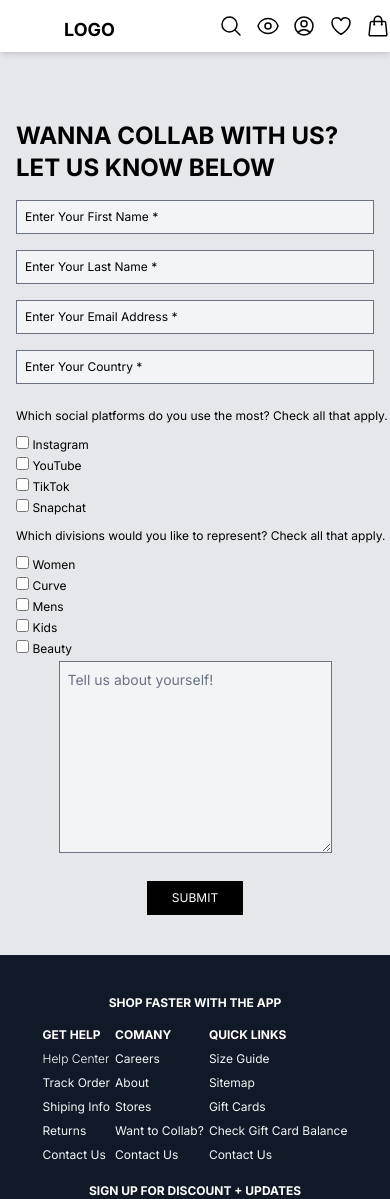
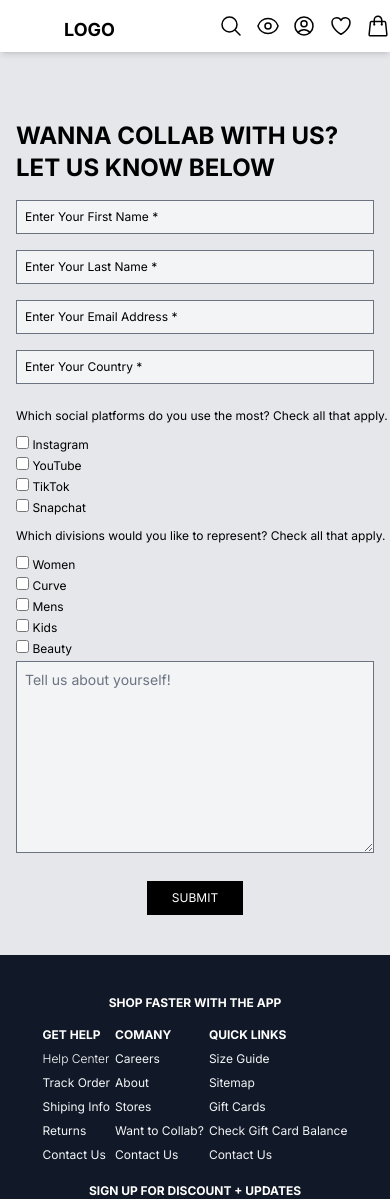
Before and after one commit to oladhimeji1/collab-project, a Next.js app: page / in a window 390 px wide. Built offline with nearby package versions, Linux system fonts and the light colour scheme.

Commit message:
Other sections added

```diff
--- a/app/page.tsx
+++ b/app/page.tsx
@@ -91,8 +91,8 @@ export default function Home() {
             </div>
           </div>
 
-          <div className='w-[70vw] text-black mx-auto'>
-            <textarea name="" className='lg:w-[50vw] md:w-[40vw] w-full h-48 m-auto p-2 border-[1.8px] placeholder:text-gray-500 placeholder:text-sm border-gray-500 bg-gray-100 outline-0' id="" placeholder='Tell us about yourself!'></textarea>
+          <div className='md:w-[70vw] w-full mx-auto'>
+            <textarea name="" className='lg:w-[50vw] text-black md:w-[40vw] w-full h-48 m-auto p-2 border-[1.8px] placeholder:text-gray-500 placeholder:text-sm border-gray-500 bg-gray-100 outline-0' id="" placeholder='Tell us about yourself!'></textarea>
           </div>
           <div className="flex justify-center mt-6">
           <button className='bg-black hover:bg-white hover:text-black border border-black text-white uppercase px-6 py-2 mx-auto'>Submit</button>
```
